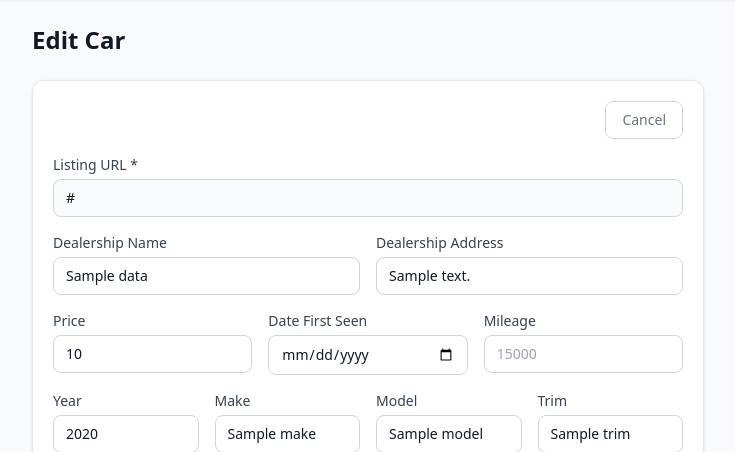
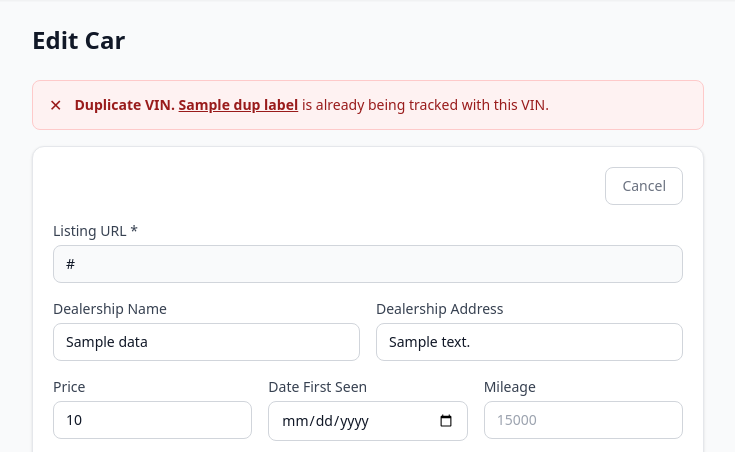
Before and after one commit to woonex/lotwatch, a FastAPI app: template app/templates/cars/form.html in a window 1280 px wide. Shown: the part 94-546 px from the top of the page, without its empty margins (272-1007 px from the left). Run offline with FastAPI, Linux system fonts and the light colour scheme; the template is opened without the code that fills it: most values are stand-ins (such as "Sample title", 1, 10 or a date in 2020); parts of the project's set-up code (start-up, migrations or seed data) failed here and were passed over; some libraries are stand-ins or nearby versions.

Commit message:
vin dedup and searching

```diff
--- a/app/routers/cars.py
+++ b/app/routers/cars.py
@@ -130,6 +130,19 @@ async def create_car(request: Request, db: Session = Depends(get_db)):
     year_int = int(year) if year and year.strip() else None
     mileage_int = int(mileage) if mileage and mileage.strip() else None
     dfs = date.fromisoformat(date_first_seen) if date_first_seen and date_first_seen.strip() else date.today()
+
+    if vin and vin.strip():
+        existing = db.query(Car).filter(Car.vin == vin.strip(), Car.is_deleted == False).first()
+        if existing:
+            data = {k: form.get(k, '') for k in ("source_url","dealership_name","dealership_address","current_price","date_first_seen","year","make","model","trim","mileage","vin","photo_url","notes")}
+            data["features"] = features
+            return templates.TemplateResponse(
+                request, "cars/form.html",
+                {"data": data, "car_id": None, "sold_count": 0, "today": date.today(), "price_history": [],
+                 "car_refresh_logs": [], "dup_car_id": existing.id,
+                 "dup_label": f"{existing.year or ''} {existing.make or ''} {existing.model or ''}".strip()},
+                status_code=422,
+            )
 
     car = Car(
         source_url=source_url,
--- a/app/templates/cars/form.html
+++ b/app/templates/cars/form.html
@@ -32,6 +32,13 @@
       </button>
     </div>
     <div id="parse-loading" class="htmx-indicator text-sm text-gray-500 dark:text-gray-400 mt-2">Fetching listing...</div>
+  </div>
+  {% endif %}
+
+  {% if dup_car_id %}
+  <div class="flex items-center gap-3 bg-red-50 dark:bg-red-900/30 border border-red-200 dark:border-red-700 text-red-800 dark:text-red-300 rounded-lg px-4 py-3 text-sm mb-4">
+    <span class="text-base">✕</span>
+    <span><strong>Duplicate VIN.</strong> <a href="/cars/{{ dup_car_id }}/edit" class="underline font-semibold">{{ dup_label }}</a> is already being tracked with this VIN.</span>
   </div>
   {% endif %}
 
--- a/app/templates/cars/table.html
+++ b/app/templates/cars/table.html
@@ -118,6 +118,7 @@
           data-price="{{ car.current_price or 0 }}"
           data-mileage="{{ car.mileage or 0 }}"
           data-days="{{ (today - car.date_first_seen).days }}"
+          data-vin="{{ car.vin or '' }}"
           data-sold="{{ 'true' if car.possibly_sold else 'false' }}"
           data-features='{{ (car.features or {})|tojson }}'
         >
@@ -231,6 +232,7 @@ window.tableFilter = function tableFilter() {
         model: tr.dataset.model.toLowerCase(),
         trim: tr.dataset.trim.toLowerCase(),
         dealer: tr.dataset.dealer.toLowerCase(),
+        vin: tr.dataset.vin.toLowerCase(),
         price: parseInt(tr.dataset.price) || 0,
         mileage: parseInt(tr.dataset.mileage) || 0,
         days: parseInt(tr.dataset.days) || 0,
@@ -250,7 +252,7 @@ window.tableFilter = function tableFilter() {
     matches(row) {
       if (this.search) {
         const q = this.search.toLowerCase();
-        const searchable = [row.year, row.make, row.model, row.trim, row.dealer].join(' ');
+        const searchable = [row.year, row.make, row.model, row.trim, row.dealer, row.vin].join(' ');
         console.debug('[LotWatch] search:', q, '| searchable:', searchable, '| match:', searchable.includes(q));
         if (!searchable.includes(q)) return false;
       }
```
